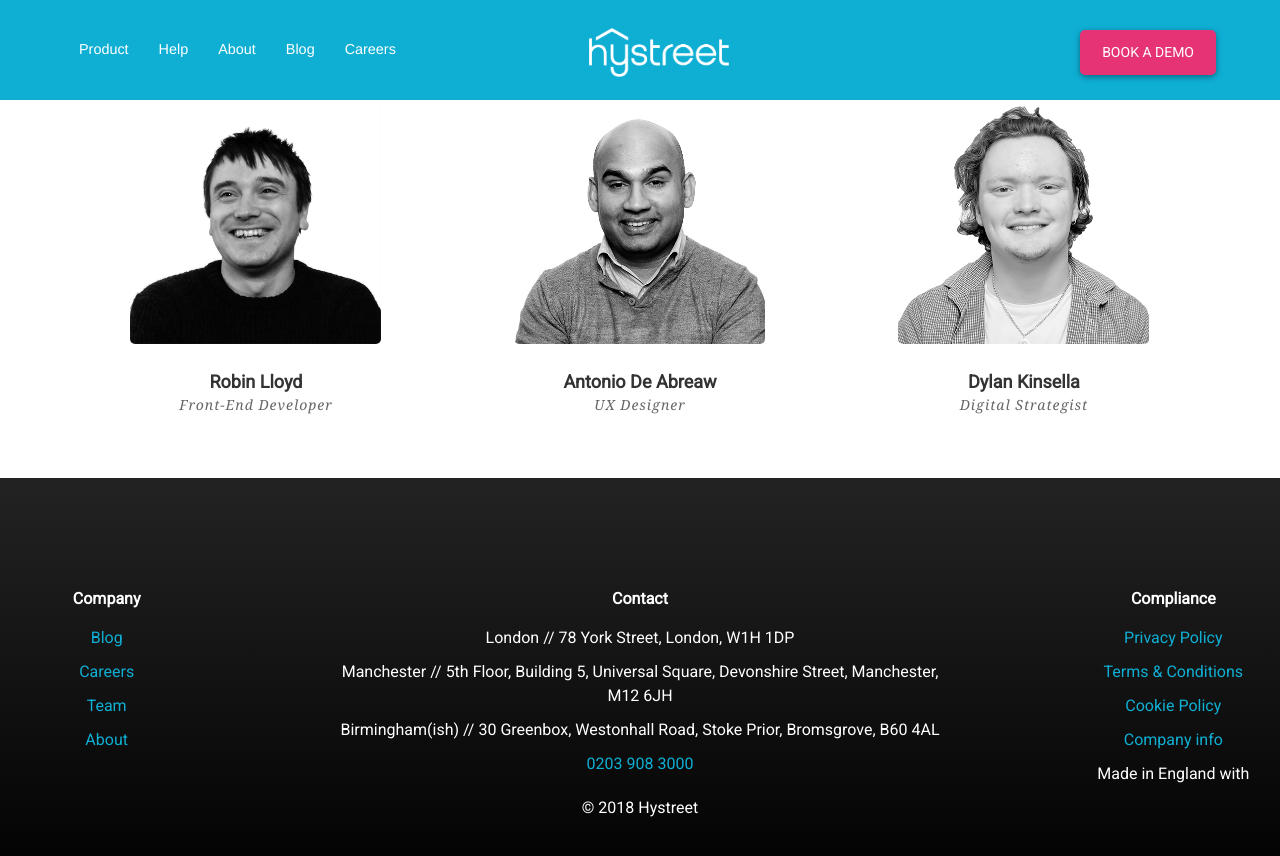
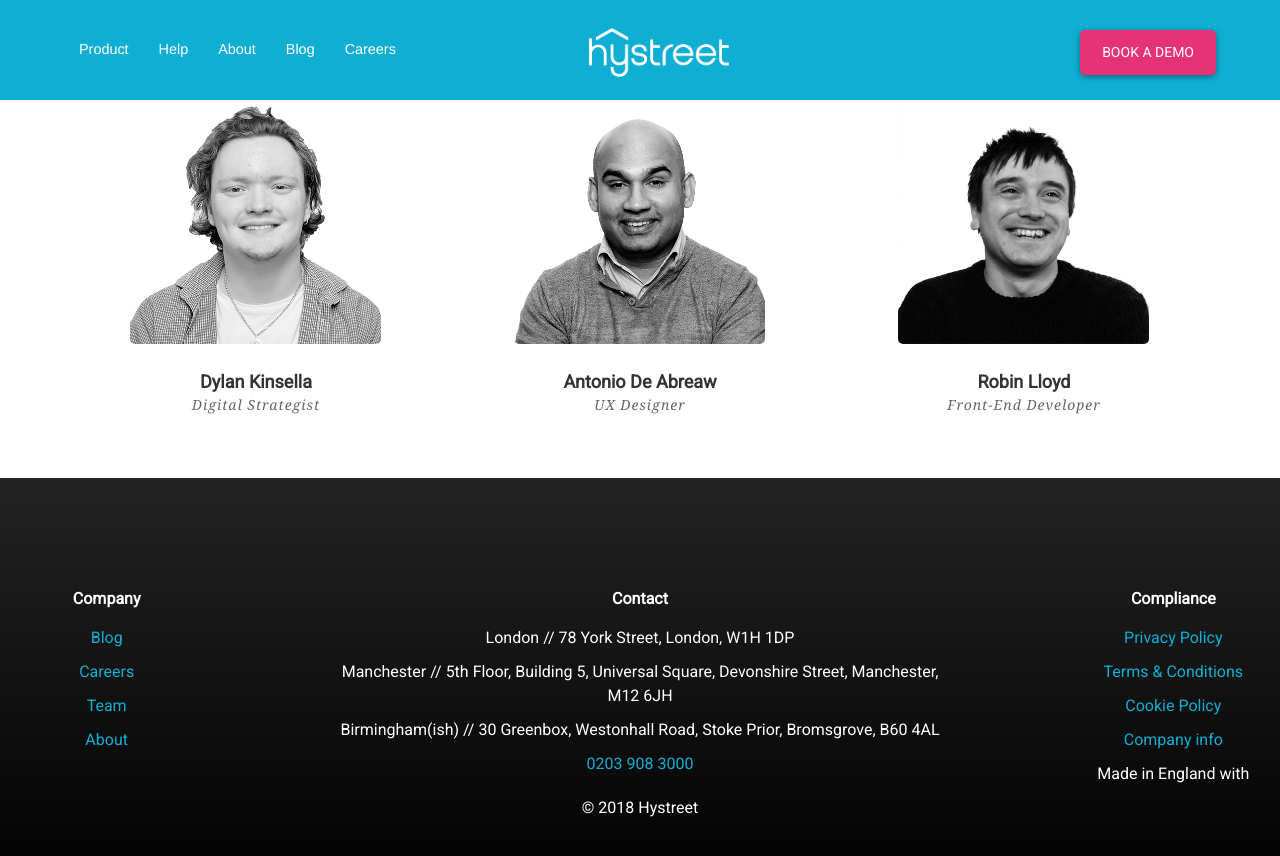
Before and after one commit to hidr/hystreet-marketing-live, a Jekyll site: the page built from about/index.html, in a window 1280 px wide and 900 px high, scrolled down 1634 px. Shown: the top 856 px of the window. Built offline with Jekyll 4.4.1, drawn with Linux system fonts in a browser that asks for light colours; some of the changed lines change nothing that is shown.

Commit message:
meet the team updates

```diff
--- a/about/index.html
+++ b/about/index.html
@@ -51,9 +51,9 @@ members:
     position: "Central Support Advisor"
   -
     desc: "Unde labore corporis nam dignissimos tenetur vero enim. Eligendi est quam et in recusandae ratione facilis vel iste est rerum Unde labore corporis nam dignissimos tenetur vero enim. Eligendi est quam et in recusandae ratione facilis vel iste est rerum."
-    image: Robin.jpg
-    name: "Robin Lloyd"
-    position: "Front-End Developer"
+    image: Dylan.jpg
+    name: "Dylan Kinsella"
+    position: "Digital Strategist"
   -
     desc: "Unde labore corporis nam dignissimos tenetur vero enim. Eligendi est quam et in recusandae ratione facilis vel iste est rerum Unde labore corporis nam dignissimos tenetur vero enim. Eligendi est quam et in recusandae ratione facilis vel iste est rerum."
     image: Antonio.jpg
@@ -61,9 +61,11 @@ members:
     position: "UX Designer"
   -
     desc: "Unde labore corporis nam dignissimos tenetur vero enim. Eligendi est quam et in recusandae ratione facilis vel iste est rerum Unde labore corporis nam dignissimos tenetur vero enim. Eligendi est quam et in recusandae ratione facilis vel iste est rerum."
-    image: Dylan.jpg
-    name: "Dylan Kinsella"
-    position: "Digital Strategist"
+    image: Robin.jpg
+    name: "Robin Lloyd"
+    position: "Front-End Developer"
+
+
 ---
 <div class="about-hero" style="background: none;">
 <div class="vid-container-1">
```
Also changed, not shown: images/Abdul.jpg, images/Robin.jpg.
